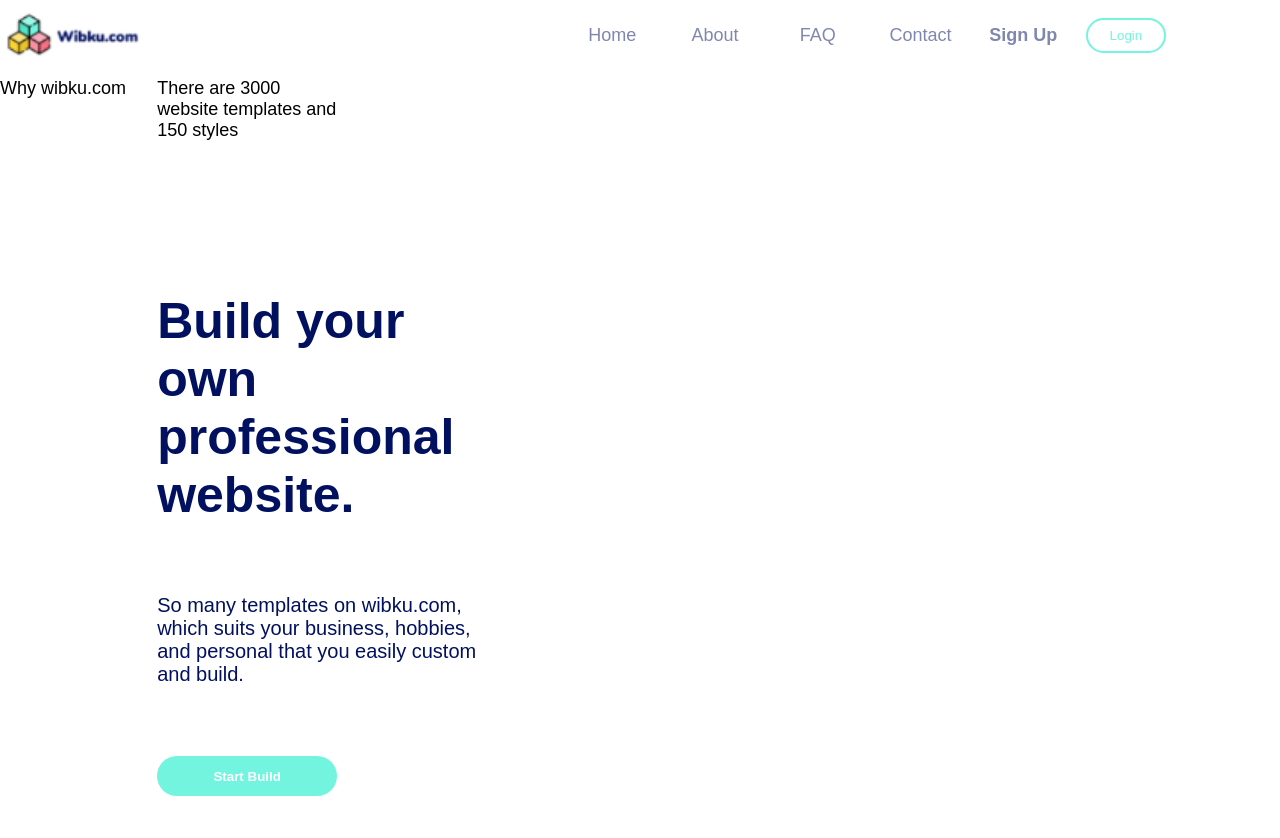
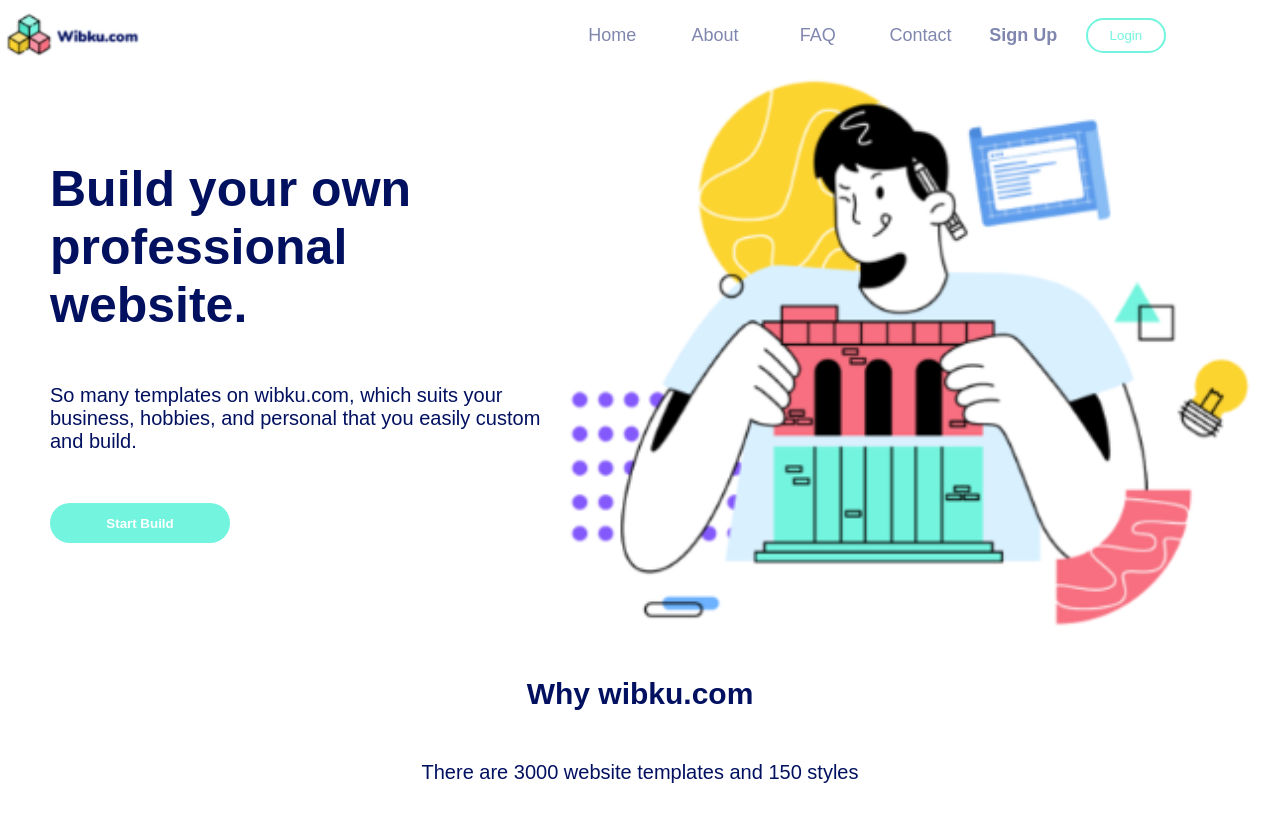
Before and after one commit to garciaarmando/EjercicioMaquetacion, a plain HTML site: page index.html in a window 1280 px wide. Shown: the top 838 px of the page. Drawn offline with Linux system fonts and the light colour scheme.

Commit message:
Main Section done

```diff
--- a/index.html
+++ b/index.html
@@ -22,11 +22,16 @@
     </header>
     <main>
         <section class="main-container">
-            <div class="main-text">Build your own professional website.</div>
-            <div class="main-secondary-text">
-                So many templates on wibku.com, which suits your business, hobbies, and personal that you easily custom and build.
+            <div class="main-text">
+                <div class="main-paragraph">Build your own professional website.</div>
+                <div class="main-secondary-text">
+                    So many templates on wibku.com, which suits your business, hobbies, and personal that you easily custom and build.
+                </div>
+                <button class="main-button">Start Build</button>
             </div>
-            <button class="main-button">Start Build</button>
+            <img src="/assets/persona.png" alt="" />
+        </section>
+        <section class="main-last-part">
             <div class="main-why">
                 <p>Why wibku.com</p>
             </div>
@@ -35,6 +40,7 @@
             </div>
         </section>
     </main>
+    <footer></footer>
 </body>
 
 </html>
--- a/styles/styles.css
+++ b/styles/styles.css
@@ -126,32 +126,34 @@ main {
 main .main-container {
     height: auto;
     display: grid;
-    grid-template-columns: repeat(8, 1fr);
-    grid-template-rows: repeat(7, 1fr);
+    grid-template-columns: 40% 60%;
+    grid-template-rows: 100%;
+    margin-left: 50px;
 }
 
-.main-text {
+main .main-container .main-paragraph {
     color: #021060;
     font-size: 50px;
     font-weight: bold;
-    grid-column: 2/4;
-    grid-row: 2/3;
+    justify-self: center;
+    align-self: center;
+    margin-top: 100px;
+    margin-bottom: 50px;
 }
 
-.main-secondary-text {
+.main-container .main-secondary-text {
     color: #021060;
     font-size: 20px;
-    grid-column: 2/4;
-    grid-row: 3/4;
     justify-self: center;
     align-self: center;
+    margin-bottom: 50px;
 }
 
 .main-button {
     grid-column: 2/3;
     grid-row: 4/5;
     justify-self: start;
-    align-self: inherit;
+    align-self: center;
     width: 180px;
     height: 40px;
     color: white;
@@ -161,3 +163,33 @@ main .main-container {
     border-radius: 30px;
     cursor: pointer;
 }
+
+.main-container .main-button:hover {
+    color: black;
+    box-shadow: 0 4px 16px #73f4de;
+    transition: all 0.2s ease;
+}
+
+.main-container img {
+    width: 700px;
+    grid-column-start: 2;
+    justify-self: center;
+    align-self: center;
+}
+
+.main-last-part {
+    display: grid;
+    grid-template-rows: 1fr 1fr;
+    text-align: center;
+}
+
+.main-last-part .main-why p {
+    color: #021060;
+    font-size: 30px;
+    font-weight: bold;
+}
+
+.main-last-part .main-reason p {
+    color: #021060;
+    font-size: 20px;
+}
```
